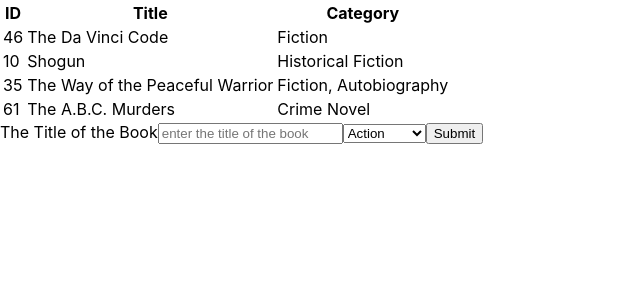
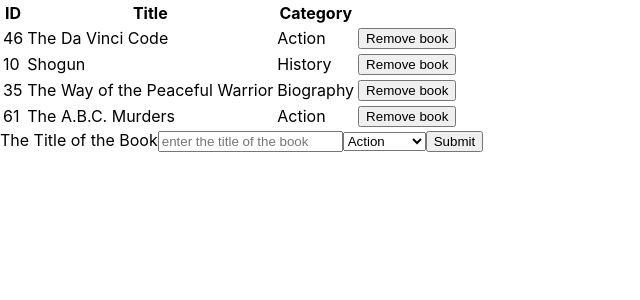
Before and after one commit to Mesi21/My_magic_bookstore, a React (Create React App) app: page / in a window 1280 px wide. Shown: the top 300 px of the page, without its empty margins (0-640 px from the left). Built offline with nearby package versions, Linux system fonts and the light colour scheme.

Commit message:
:art: added Remove button to Book component and implemented handleSubmit function in Booksform

```diff
--- a/src/components/Book.js
+++ b/src/components/Book.js
@@ -6,6 +6,7 @@
     <td>{id}</td>
     <td>{title}</td>
     <td>{category}</td>
+    <td><button type="button">Remove book</button></td>
   </tr>
 );
 
--- a/src/containers/BooksForm.js
+++ b/src/containers/BooksForm.js
@@ -1,5 +1,4 @@
 import React, { Component } from 'react';
-import PropTypes from 'prop-types';
 import { connect } from 'react-redux';
 import { createBook } from '../actions';
 
@@ -17,7 +16,7 @@
   constructor(props) {
     super(props);
     this.state = {
-      id: 0,
+    // id: 0,
       title: '',
       category: '',
     };
@@ -34,8 +33,8 @@
 
   handleSubmit = (ev) => {
     ev.preventDefault();
-    const { title, category } = this.props;
-    this.props.createBook({ title, category });
+    const { title, category } = this.state;
+    createBook({ title, category });
 
     this.setState({
       title: '',
@@ -65,7 +64,7 @@
               ))}
             </select>
           </label>
-          <button type="submit" value="submit">
+          <button type="submit" onChange={this.handleSubmit} value="submit">
             Submit
           </button>
         </form>
--- a/src/index.js
+++ b/src/index.js
@@ -9,10 +9,10 @@
 const idGen = () => Math.round(Math.random() * 100);
 
 const stateInit = {
-  books: [{ id: idGen(), title: 'The Da Vinci Code', category: 'Fiction' },
-    { id: idGen(), title: 'Shogun', category: 'Historical Fiction' },
-    { id: idGen(), title: 'The Way of the Peaceful Warrior', category: 'Fiction, Autobiography' },
-    { id: idGen(), title: 'The A.B.C. Murders ', category: 'Crime Novel' }],
+  books: [{ id: idGen(), title: 'The Da Vinci Code', category: 'Action' },
+    { id: idGen(), title: 'Shogun', category: 'History' },
+    { id: idGen(), title: 'The Way of the Peaceful Warrior', category: 'Biography' },
+    { id: idGen(), title: 'The A.B.C. Murders ', category: 'Action' }],
 };
 
 /* eslint-disable no-underscore-dangle */
```
